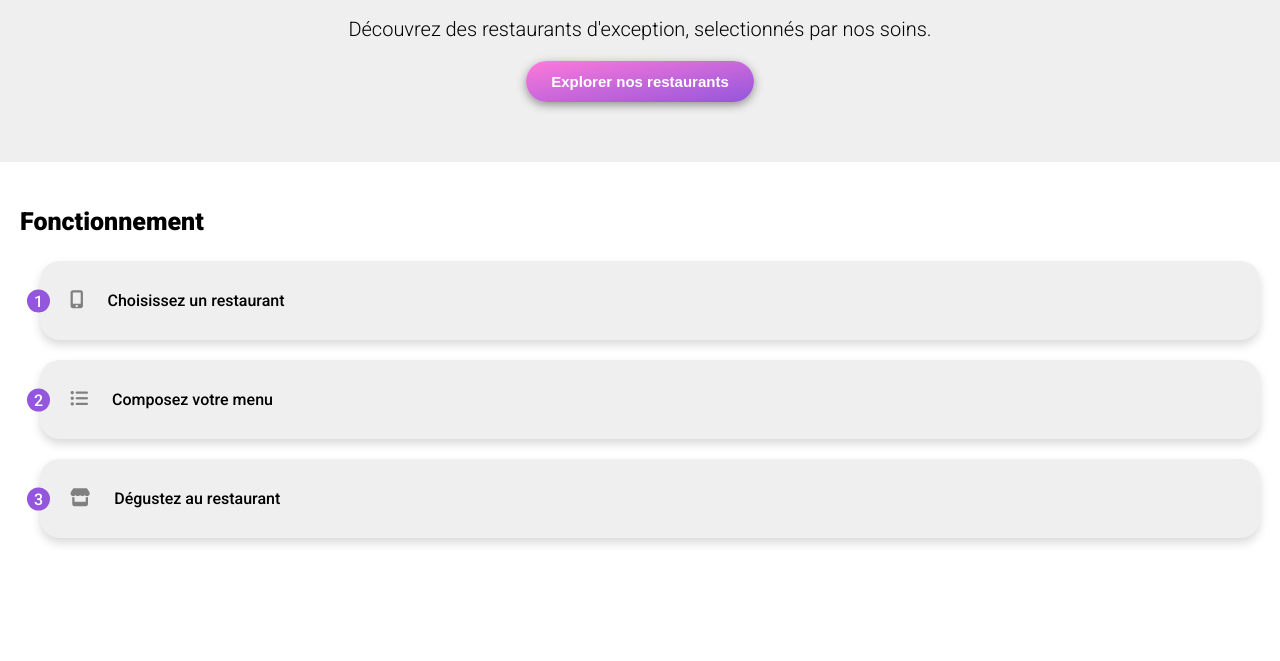
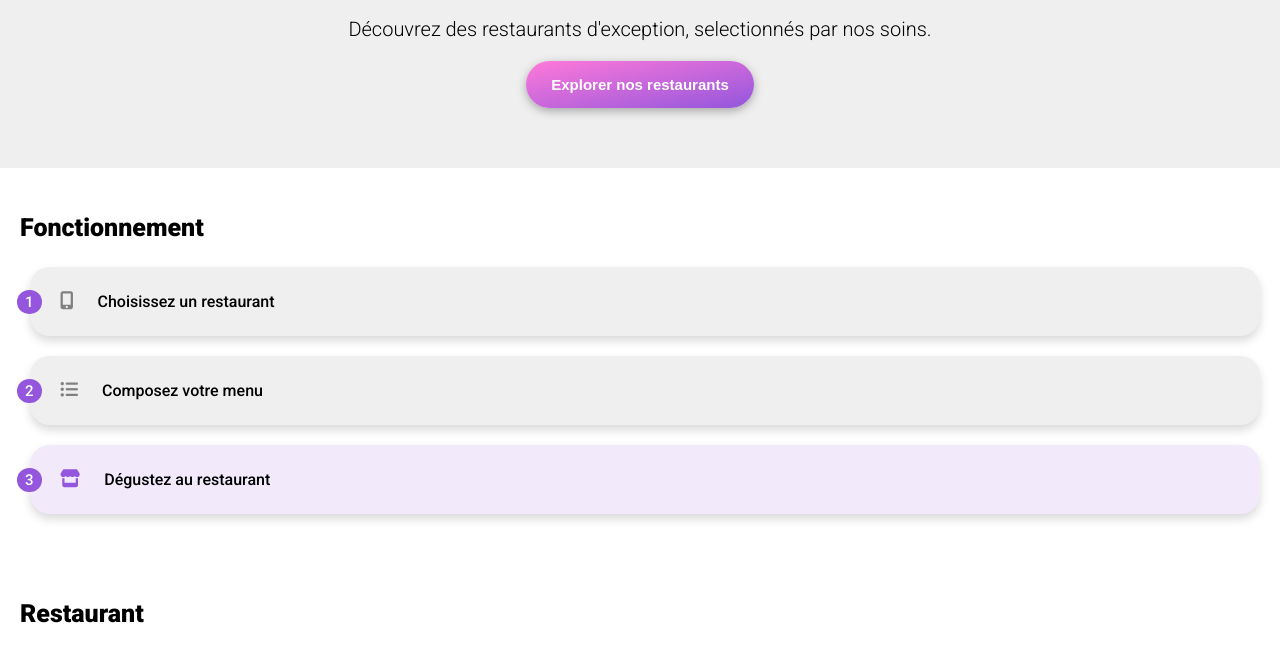
Before and after one commit to valclmb/oh-my-food, a website: page index.html in a window 1280 px wide. Shown: the part 197-858 px from the top of the page. Before the commit the page ends 800 px from the top, so only its background shows below. Drawn offline with Linux system fonts and the light colour scheme; a web font is replaced by a local one.

Commit message:
Functioning active and start restaurant html

```diff
--- a/index.html
+++ b/index.html
@@ -33,12 +33,14 @@
                 Composez votre menu
                 <div class="functioning__card__index">2</div>
             </div>
-            <div class="functioning__card">
+            <div class="functioning__card functioning__card--active">
                 <i class="fa-solid fa-store"></i>
                 Dégustez au restaurant
                 <div class="functioning__card__index">3</div>
             </div>
-
+        </section>
+        <section class="restaurant content--padding">
+            <h3>Restaurant</h3>
         </section>
     </main>
 
--- a/sass/components/_buttons.scss
+++ b/sass/components/_buttons.scss
@@ -5,7 +5,7 @@
   font-weight: 600;
   border: none;
   border-radius: 25px;
-  padding: 12px 25px;
+  padding: 15px 25px;
   margin: 10px auto;
   font-size: 15px;
   box-shadow: $box-shad-button;
--- a/sass/components/_functioning.scss
+++ b/sass/components/_functioning.scss
@@ -3,26 +3,31 @@
   &__card {
     position: relative;
     background-color: $color-bg;
-    padding: 30px;
-    margin: 10px 0 20px 20px;
+    padding: 25px 30px;
+    margin: 10px 0 20px 10px;
     box-shadow: $box-shad-content;
     border-radius: 20px;
-
     i {
       color: grey;
       font-size: 18px;
       margin-right: 20px;
     }
-
     &__index {
       position: absolute;
       background-color: $color-primary;
       color: white;
-      padding: 2px 7px;
-      border-radius: 20px;
+      padding: 3px 8px;
+      border-radius: 25px;
       left: -13px;
       top: 50%;
       transform: translateY(-50%);
+      font-size: 15px;
+    }
+    &--active {
+      background-color: lighten($color-primary,35%);
+      i{
+        color: $color-primary;
+      }
     }
   }
 }
--- a/sass/utils/_variables.scss
+++ b/sass/utils/_variables.scss
@@ -7,5 +7,5 @@ $color-bg : #efefef;
 $font-content : 'Roboto', sans-serif;
 $font-title :'Shrikhand', cursive;
 // BOX SHADOW
-$box-shad-button : #919191 0 3px 10px;
+$box-shad-button : #a6a6a6 0 3px 10px;
 $box-shad-content : #dadada 0 5px 10px;
```
Also changed, not shown: css/style.css, 1 other file.
